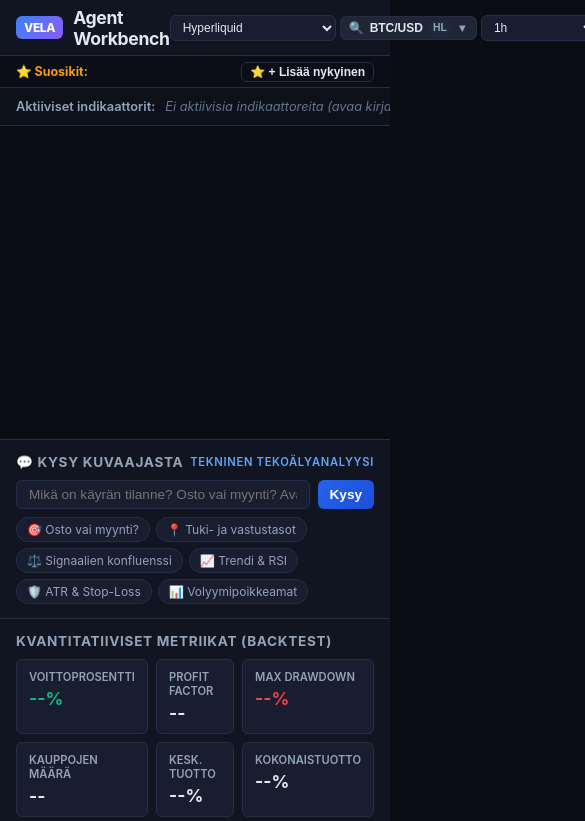
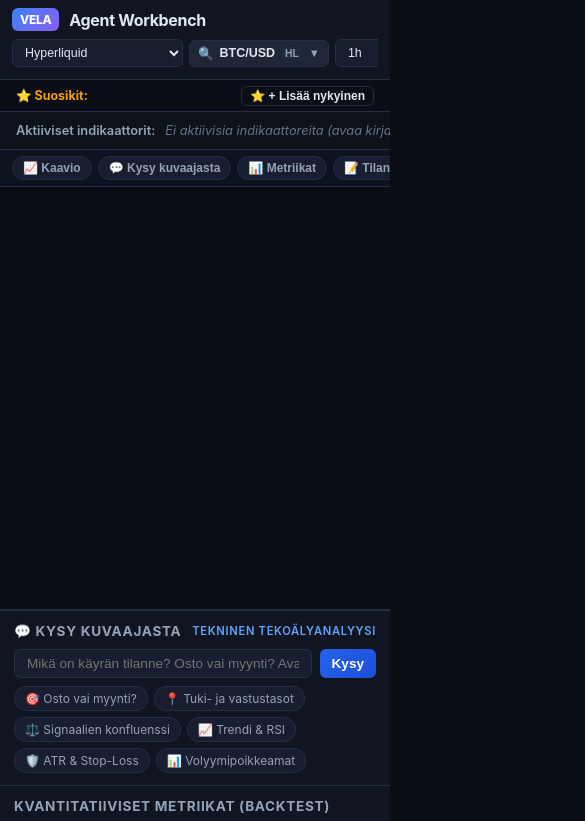
Before and after one commit to KoodiHauki/VELA-AGENT-WORKBENCH, a website built with Vite: page frontend/index.html in a window 390 px wide. Shown: the top 821 px of the page, 585 px wide, since content can reach past the window. Built offline with nearby package versions, Linux system fonts and the light colour scheme; no server answers; what @luxalgo/vela, @luxalgo/vela-pinets would draw is missing.

Commit message:
fix(mobile): enable natural page scrolling and sticky jump navigation in mobile view

```diff
--- a/frontend/index.html
+++ b/frontend/index.html
@@ -252,6 +252,7 @@
       flex-direction: column;
       flex-shrink: 0;
       z-index: 5;
+      overflow-y: auto;
     }
 
     .panel-section {
@@ -770,26 +771,137 @@
       color: #fff;
     }
 
+    /* Mobile Section Navigation (hidden on desktop) */
+    .mobile-section-nav {
+      display: none;
+    }
+
     /* Responsive Layout */
     @media (max-width: 900px) {
+      html, body {
+        height: auto !important;
+        min-height: 100% !important;
+        overflow-x: hidden !important;
+        overflow-y: auto !important;
+        -webkit-overflow-scrolling: touch !important;
+      }
+
+      header {
+        height: auto !important;
+        min-height: 52px;
+        padding: 8px 12px;
+        flex-wrap: wrap;
+        gap: 8px;
+      }
+
+      .brand {
+        font-size: 1rem;
+      }
+
+      .controls-bar {
+        width: 100%;
+        overflow-x: auto;
+        white-space: nowrap;
+        padding-bottom: 4px;
+        gap: 6px;
+        -webkit-overflow-scrolling: touch;
+      }
+
+      .controls-bar select, .controls-bar button {
+        padding: 5px 8px;
+        font-size: 0.78rem;
+        flex-shrink: 0;
+      }
+
+      .status-pills {
+        display: none !important;
+      }
+
+      /* Mobile Section Navigation (Sticky bar on mobile) */
+      .mobile-section-nav {
+        display: flex;
+        align-items: center;
+        gap: 6px;
+        padding: 6px 12px;
+        background-color: #0d121f;
+        border-bottom: 1px solid var(--border-color);
+        overflow-x: auto;
+        white-space: nowrap;
+        position: sticky;
+        top: 0;
+        z-index: 25;
+        -webkit-overflow-scrolling: touch;
+      }
+
+      .mobile-nav-btn {
+        padding: 4px 10px;
+        font-size: 0.75rem;
+        border-radius: 12px;
+        background-color: var(--bg-card);
+        border: 1px solid var(--border-color);
+        color: var(--text-muted);
+        cursor: pointer;
+        white-space: nowrap;
+        flex-shrink: 0;
+      }
+
+      .mobile-nav-btn:hover, .mobile-nav-btn:active {
+        background-color: #232d42;
+        color: #fff;
+        border-color: #3b82f6;
+      }
+
       .app-main {
-        flex-direction: column;
+        display: flex !important;
+        flex-direction: column !important;
+        height: auto !important;
+        min-height: auto !important;
+        overflow: visible !important;
       }
+
       #chart-container {
-        height: 52vh;
+        width: 100% !important;
+        height: 50vh !important;
+        min-height: 350px !important;
+        max-height: 480px !important;
+        flex: none !important;
       }
+
       #agent-panel {
-        width: 100%;
-        height: 48vh;
-        border-left: none;
-        border-top: 1px solid var(--border-color);
+        width: 100% !important;
+        height: auto !important;
+        min-height: auto !important;
+        flex: none !important;
+        border-left: none !important;
+        border-top: 2px solid var(--border-color) !important;
+        overflow: visible !important;
       }
-      .controls-bar {
-        gap: 4px;
+
+      .panel-section {
+        padding: 12px 14px;
       }
-      .controls-bar select, .controls-bar button {
-        padding: 4px 8px;
-        font-size: 0.75rem;
+
+      .metrics-grid {
+        grid-template-columns: repeat(2, 1fr) !important;
+      }
+
+      #agent-summary {
+        max-height: 250px !important;
+      }
+
+      .terminal-container {
+        min-height: 220px !important;
+        max-height: 350px !important;
+      }
+
+      #agent-terminal {
+        min-height: 180px !important;
+        max-height: 300px !important;
+      }
+
+      .modal-window {
+        width: 95% !important;
+        max-height: 90vh !important;
       }
     }
   </style>
@@ -877,6 +989,15 @@
     <button id="clear-all-indicators-btn" class="btn-xs btn-outline" title="Poista kaikki aktiiviset indikaattorit">Tyhjennä kaikki</button>
   </div>
 
+  <!-- Mobile Quick Section Jump Bar (Sticky on mobile) -->
+  <div id="mobile-nav-bar" class="mobile-section-nav">
+    <button class="mobile-nav-btn" data-target="chart-container">📈 Kaavio</button>
+    <button class="mobile-nav-btn" data-target="prompt-section">💬 Kysy kuvaajasta</button>
+    <button class="mobile-nav-btn" data-target="metrics-section">📊 Metriikat</button>
+    <button class="mobile-nav-btn" data-target="summary-section">📝 Tilannekatsaus</button>
+    <button class="mobile-nav-btn" data-target="terminal-section">💻 Loki</button>
+  </div>
+
   <div class="app-main">
     <!-- WebGL2 Vela Chart Area -->
     <div id="chart-container"></div>
@@ -884,7 +1005,7 @@
     <!-- Agent & Controls Side Panel -->
     <div id="agent-panel">
       <!-- Kysy kuvaajasta (Tekninen tekoälyanalyysi) -->
-      <div class="panel-section">
+      <div id="prompt-section" class="panel-section">
         <div class="panel-header">
           <span>💬 Kysy kuvaajasta</span>
           <span style="font-size: 0.7rem; color: #60a5fa; font-weight: 600;">Tekninen tekoälyanalyysi</span>
@@ -910,7 +1031,7 @@
       </div>
 
       <!-- Quantitative metrics display -->
-      <div class="panel-section">
+      <div id="metrics-section" class="panel-section">
         <div class="panel-header">
           <span>Kvantitatiiviset Metriikat (Backtest)</span>
         </div>
@@ -943,7 +1064,7 @@
       </div>
 
       <!-- Agent objective summary -->
-      <div class="panel-section">
+      <div id="summary-section" class="panel-section">
         <div class="panel-header">
           <span>Objektiivinen Tilannekatsaus</span>
           <button id="save-current-ind-btn" class="btn-xs btn-outline" title="Tallenna kaavion koodi kirjastoon">💾 Tallenna indikaattori</button>
@@ -954,7 +1075,7 @@
       </div>
 
       <!-- Real-time Agent Streaming Terminal -->
-      <div class="terminal-container panel-section" style="flex: 1; border-bottom: none;">
+      <div id="terminal-section" class="terminal-container panel-section" style="flex: 1; border-bottom: none;">
         <div class="panel-header">
           <span>Agentin Suoritusloki</span>
           <button id="clear-term-btn" style="padding: 2px 8px; font-size: 0.7rem;">Tyhjennä</button>
--- a/frontend/src/main.ts
+++ b/frontend/src/main.ts
@@ -617,6 +617,20 @@
     });
   }
 
+  // Mobile section jump navigation buttons
+  document.querySelectorAll('.mobile-nav-btn').forEach((btn) => {
+    btn.addEventListener('click', () => {
+      const targetId = btn.getAttribute('data-target');
+      if (targetId) {
+        const targetEl = document.getElementById(targetId);
+        if (targetEl) {
+          targetEl.scrollIntoView({ behavior: 'smooth', block: 'start' });
+        }
+      }
+    });
+  });
+
+
   // 7. Indicators Library Modal Logic
   const modalTabBtns = document.querySelectorAll('.modal-tab-btn');
   modalTabBtns.forEach((btn) => {
```
